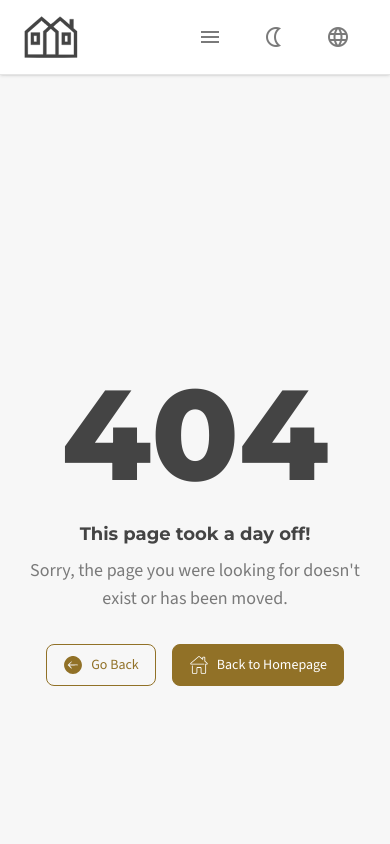
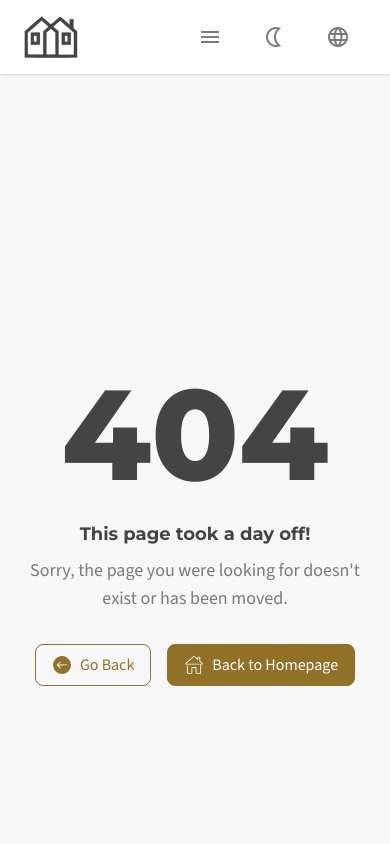
Before and after one commit to MicroJobsProject/microjobs, a React (Vite) app: page /not-found in a window 390 px wide. Shown: the top 844 px of the page. Built offline with nearby package versions, Linux system fonts and the light colour scheme; no server answers.

Commit message:
style: put header responsive menu alongside header

```diff
--- a/src/components/layout/Header.tsx
+++ b/src/components/layout/Header.tsx
@@ -99,9 +99,8 @@ function Header() {
             </nav>
           </div>
         </div>
-      </header>
         {showMenu && (
-        <ul className="border-border bg-container absolute top-20 left-1/2 z-980 mt-2 grid w-full max-w-sm -translate-x-1/2 gap-2 rounded-lg border border-b px-6 py-8 shadow-sm">
+          <ul className="border-border bg-container relative left-1/2 z-980 grid w-full -translate-x-1/2 gap-2 border border-b px-6 py-8 shadow-sm">
             {isLogged && (
               <li className="grid">
                 <NavLink to="/advert/new" className="btn btn-primary">
@@ -122,6 +121,7 @@ function Header() {
             )}
           </ul>
         )}
+      </header>
       <div className="h-25 sm:h-35"></div>
     </>
   );
--- a/src/styles/index.css
+++ b/src/styles/index.css
@@ -73,7 +73,7 @@ footer {
   @apply bg-container border-border;
 }
 header {
-  @apply fixed top-0 left-0 z-990 w-full border-b shadow-sm;
+  @apply fixed top-0 left-0 z-990 w-full shadow-sm;
 }
 footer {
   @apply border-t;
@@ -97,7 +97,7 @@ h4 {
 
 /* BUTTONS */
 .btn {
-  @apply xs:px-4 flex h-10.5 cursor-pointer items-center justify-center gap-2 rounded-lg px-2 py-2 text-sm font-medium transition disabled:pointer-events-none lg:text-base;
+  @apply xs:px-4 flex h-10.5 cursor-pointer items-center justify-center gap-2 rounded-lg px-2 py-2 font-medium transition disabled:pointer-events-none;
 }
 .btn-primary {
   @apply bg-primary border-primary hover:bg-primary-hover border text-white;
```
Lines whose indentation alone changed are shown as unchanged.
